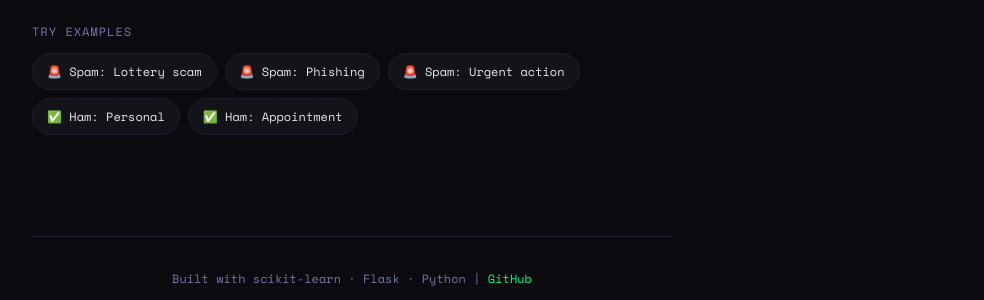
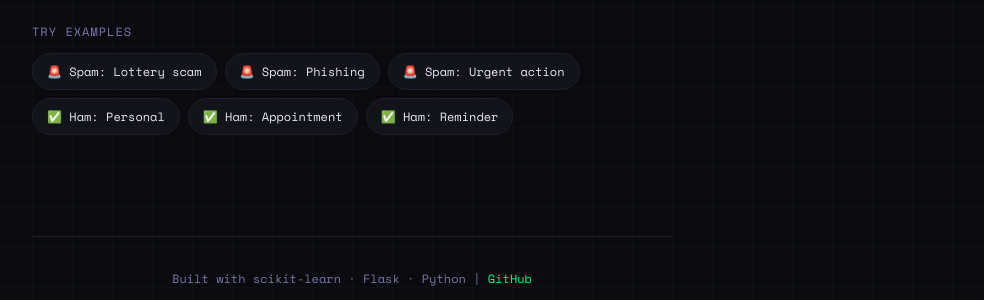
Before and after one commit to smitdighe/SpamShield, a Flask app: page / in a window 1280 px wide. Shown: the part 472-772 px from the top of the page, without its empty margins (288-1272 px from the left). Run offline with Flask 3, Linux system fonts and the light colour scheme; parts of the project's set-up code (start-up, migrations or seed data) failed here and were passed over.

Commit message:
Add reminder message chip

```diff
--- a/templates/index.html
+++ b/templates/index.html
@@ -413,6 +413,7 @@
                 <span class="chip spam" data-message="URGENT: Verify your PayPal immediately or account will be closed">🚨 Spam: Urgent action</span>
                 <span class="chip ham" data-message="Hey! Are we still on for coffee tomorrow at 3?">✅ Ham: Personal</span>
                 <span class="chip ham" data-message="Your appointment is confirmed for March 15th at 2:00 PM">✅ Ham: Appointment</span>
+                <span class="chip ham" data-message="Don't forget to submit the project report by Friday!">✅ Ham: Reminder</span>
             </div>
         </div>
 
```
